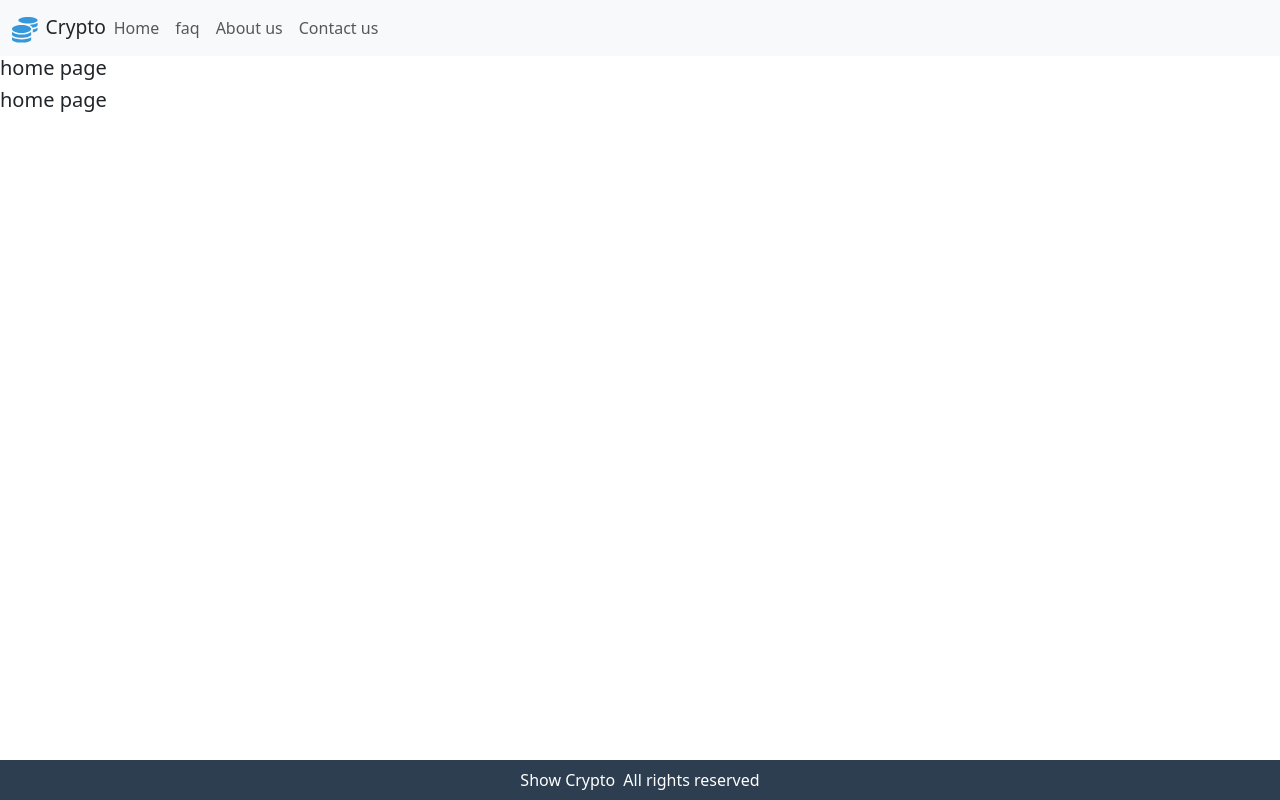
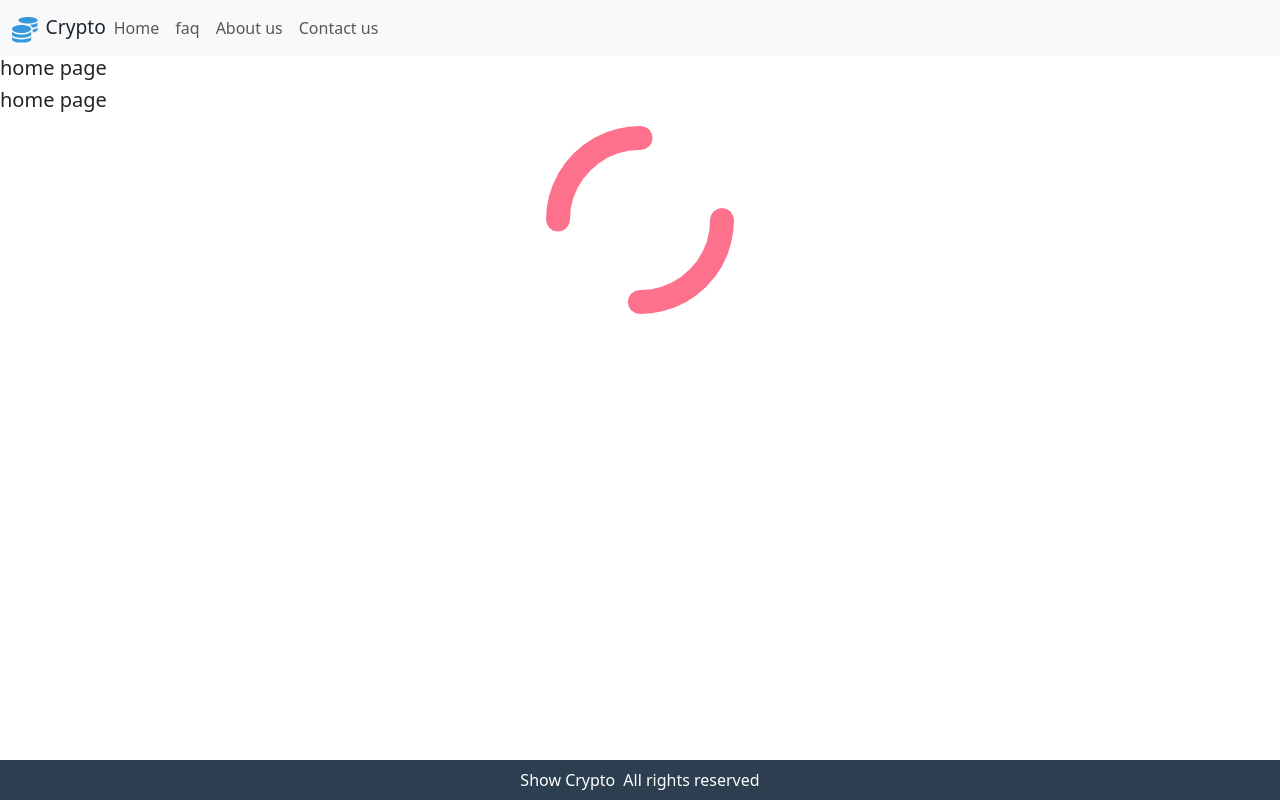
Before and after one commit to rouhollahasadi/asadi-crypto, a React (Create React App) app: page / in a window 1280 px wide. Built offline with nearby package versions, Linux system fonts and the light colour scheme.

Commit message:
test loader in home page

```diff
--- a/src/pages/Home.page.jsx
+++ b/src/pages/Home.page.jsx
@@ -1,10 +1,12 @@
 import React from 'react';
+import SpinnerComponent from '../components/ui/Spinner.component';
 
 const HomePage = () => {
     return (
         <div>
             <h5>home page</h5>
             <h5>home page</h5>
+            <SpinnerComponent />
         </div>
     );
 };
```
